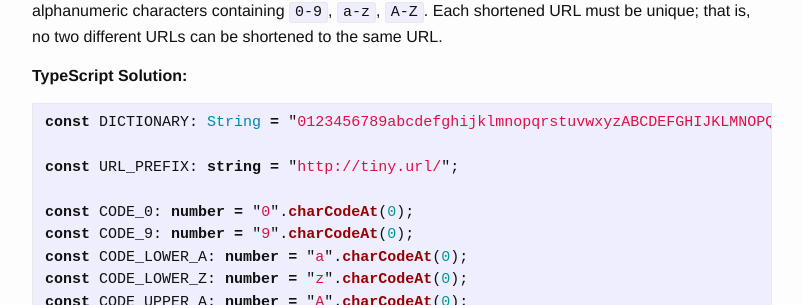
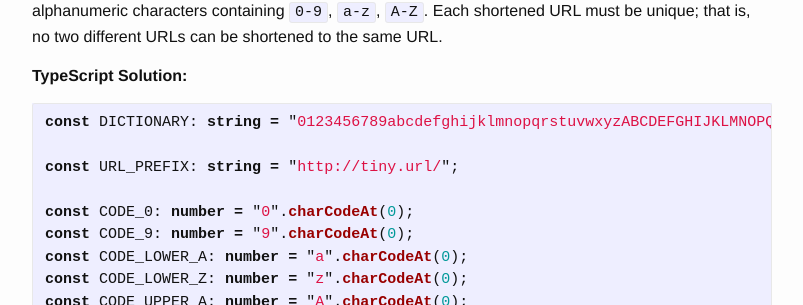
Before and after one commit to trsong/trsong.github.io, a Jekyll site: the page built from _posts/2017-10-10-LeetCodeMedium.markdown, in a window 1280 px wide and 900 px high, scrolled down 445 px. Shown: the part 146-451 px from the top of the window, without its empty margins (238-1041 px from the left). Built offline with Jekyll 4.4.1, drawn with Linux system fonts in a browser that asks for light colours.

Commit message:
fix small visual issue

````diff
--- a/_posts/2017-10-10-LeetCodeMedium.markdown
+++ b/_posts/2017-10-10-LeetCodeMedium.markdown
@@ -2,7 +2,7 @@
 layout: post
 title:  "LeetCode Questions - Medium"
 date:   2017-10-10 22:36:32 -0700
-categories: Scala, TypeScript
+categories: Scala TypeScript
 ---
 * This will become a table of contents (this text will be scraped).
 {:toc}
@@ -24,7 +24,7 @@ Each shortened URL must be unique; that is, no two different URLs can be shorten
 **TypeScript Solution:**
 
 ```typescript
-const DICTIONARY: String = "0123456789abcdefghijklmnopqrstuvwxyzABCDEFGHIJKLMNOPQRSTUVWXYZ";
+const DICTIONARY: string = "0123456789abcdefghijklmnopqrstuvwxyzABCDEFGHIJKLMNOPQRSTUVWXYZ";
 
 const URL_PREFIX: string = "http://tiny.url/";
 
````
